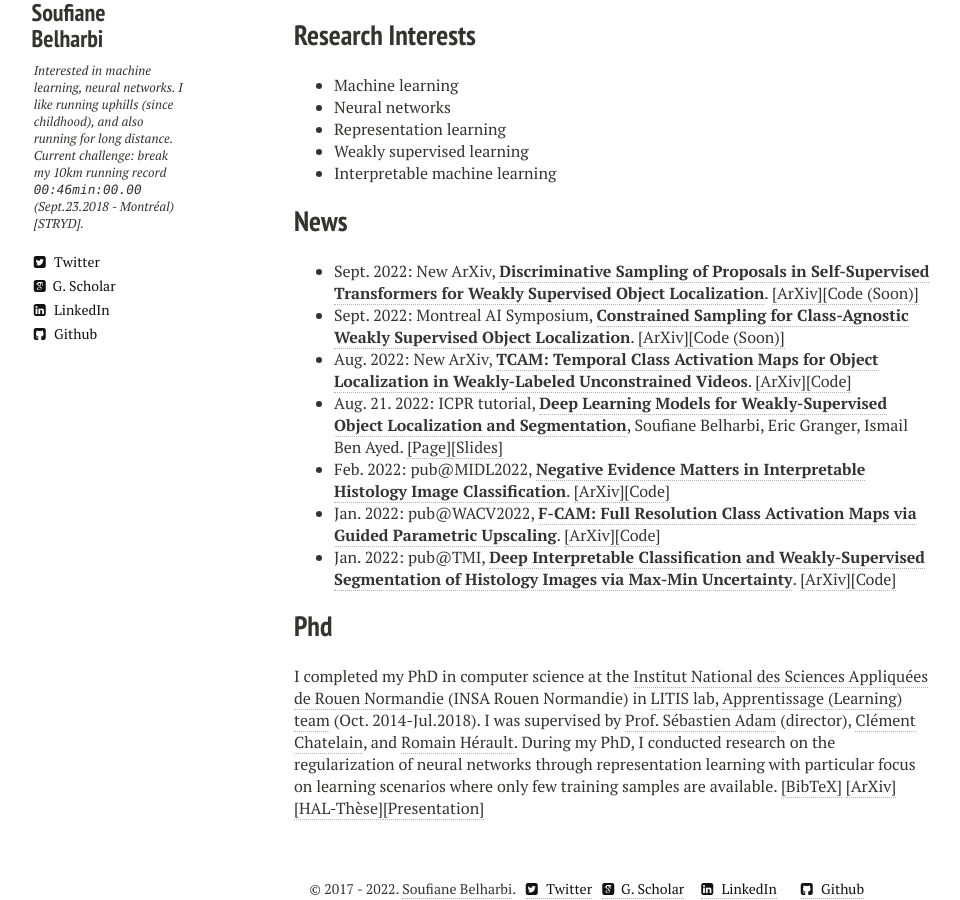
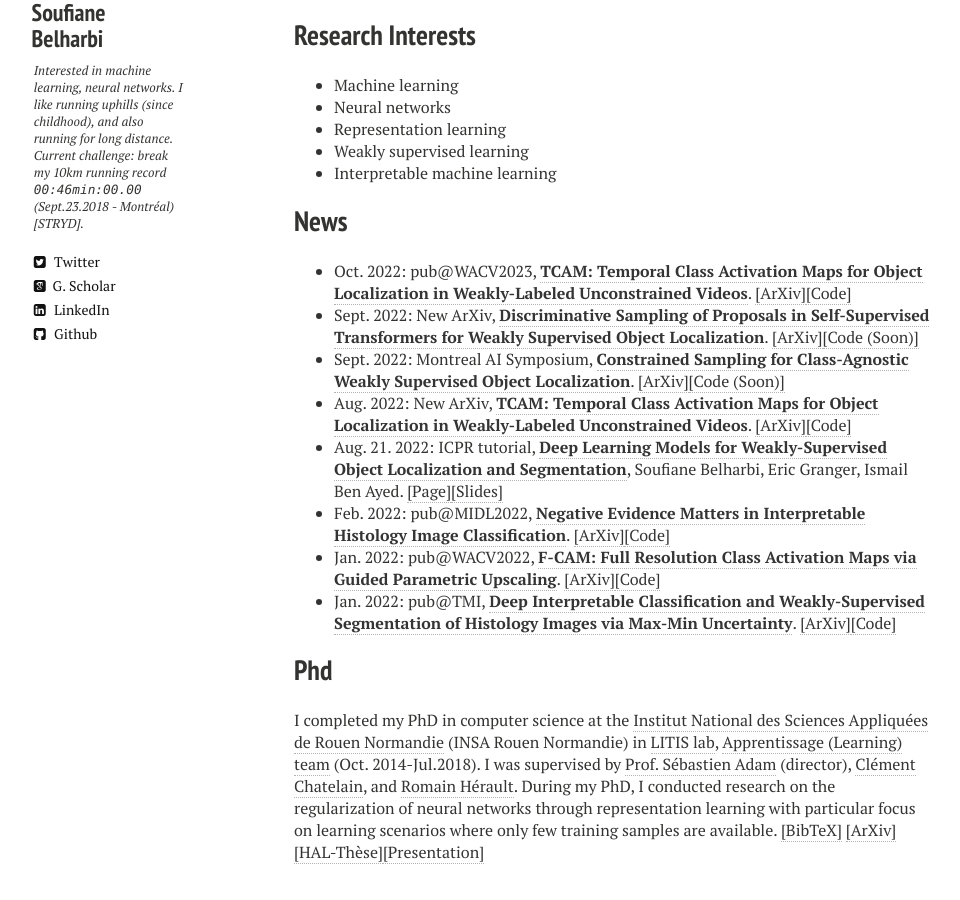
Before and after one commit to sbelharbi/sbelharbi.github.io, a Jekyll site: the page built from index.md, in a window 1280 px wide and 900 px high, scrolled down 1250 px. Shown: the whole window, without its empty margins (26-986 px from the left). Built offline with Jekyll 4.4.1, drawn with Linux system fonts in a browser that asks for light colours; nearby versions of some CDN libraries.

Commit message:
wacv2023.

```diff
--- a/index.md
+++ b/index.md
@@ -23,6 +23,7 @@ My name is Soufiane Belharbi. I am a post-doc at [LIVIA Lab., ÉTS, Montreal](ht
 
 
 ## News
+* Oct. 2022: pub@WACV2023, [**TCAM: Temporal Class Activation Maps for Object Localization in Weakly-Labeled Unconstrained Videos**](https://arxiv.org/abs/2208.14542). <a href="https://arxiv.org/abs/2208.14542">[ArXiv]</a><a href="https://github.com/sbelharbi/tcam-wsol-video">[Code]</a>
 * Sept. 2022: New ArXiv, [**Discriminative Sampling of Proposals in Self-Supervised Transformers for Weakly Supervised Object Localization**](https://arxiv.org/abs/2209.09209). <a href="https://arxiv.org/abs/2209.09209">[ArXiv]</a><a href="https://github.com/shakeebmurtaza/dips">[Code (Soon)]</a>
 * Sept. 2022: Montreal AI Symposium, [**Constrained Sampling for Class-Agnostic Weakly Supervised Object Localization**](https://arxiv.org/abs/2209.09195). <a href="https://arxiv.org/abs/2209.09195">[ArXiv]</a><a href="https://github.com/shakeebmurtaza/dips">[Code (Soon)]</a>
 * Aug. 2022: New ArXiv, [**TCAM: Temporal Class Activation Maps for Object Localization in Weakly-Labeled Unconstrained Videos**](https://arxiv.org/abs/2208.14542). <a href="https://arxiv.org/abs/2208.14542">[ArXiv]</a><a href="https://github.com/sbelharbi/tcam-wsol-video">[Code]</a>
```
